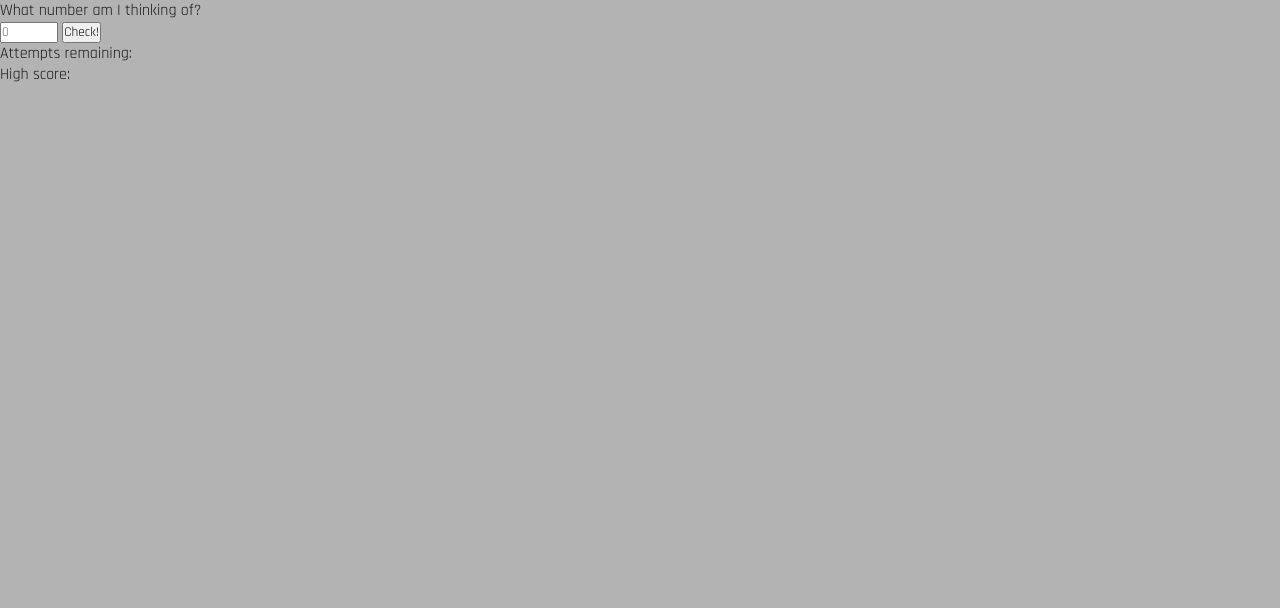
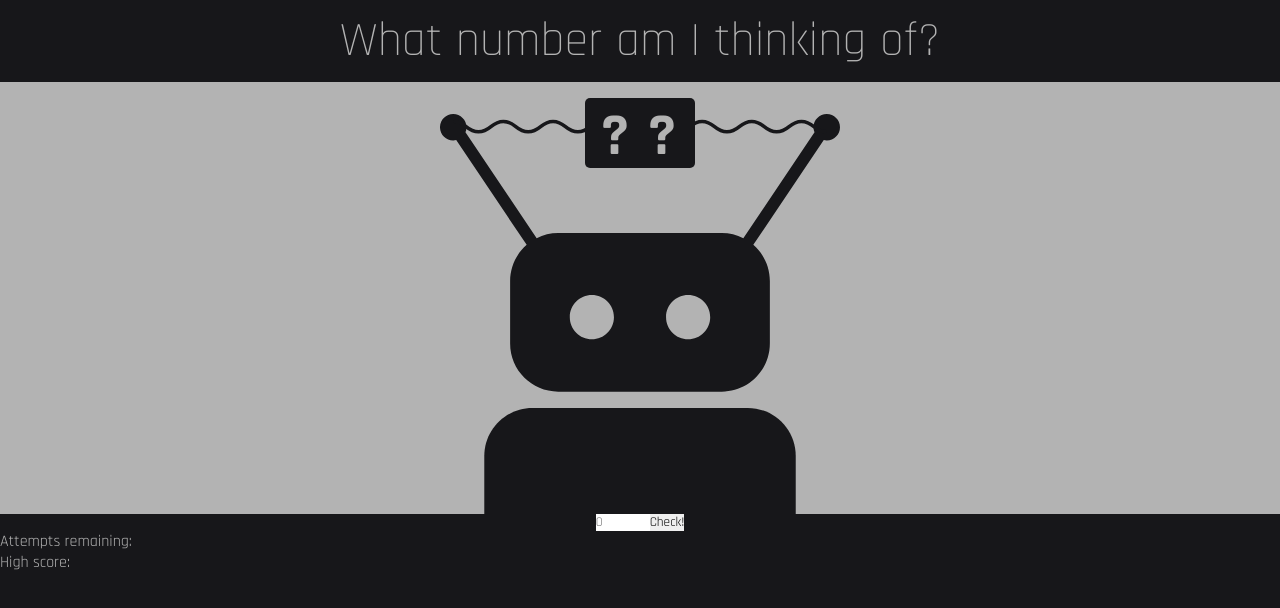
Before and after one commit to trayan-iliev/guess-the-number, a plain HTML site: page index.html in a window 1280 px wide. Drawn offline with Linux system fonts and the light colour scheme.

Commit message:
Top part of design

```diff
--- a/app.js
+++ b/app.js
@@ -4,6 +4,7 @@
 function checkNumber(robotNumber, userInput) {
   if (userInput == robotNumber) {
     document.querySelector(".robot-says").textContent = `You win!`;
+    document.querySelector(".robot-number-field").textContent = robotNumber;
     if (currentScore > highScore) highScore = currentScore;
   } else if (userInput >= robotNumber) {
     document.querySelector(".robot-says").textContent = `Try lower!`;
--- a/index.html
+++ b/index.html
@@ -16,9 +16,14 @@
   </head>
   <body>
     <div class="robot-says">What number am I thinking of?</div>
-    <input type="number" class="input" min="1" max="20" placeholder="0" />
-    <button type="submit" class="btn check">Check!</button>
-
+    <div class="robot">
+      <div class="robot-number-field">? ?</div>
+      <img class="robot-image" src="img/robot-default.svg" alt="" />
+    </div>
+    <section class="bottom">
+      <input type="number" class="input" min="1" max="20" placeholder="0" />
+      <button type="submit" class="btn check">Check!</button>
+    </section>
     <div class="score">
       <p>Attempts remaining:</p>
       <p>High score:</p>
--- a/style.css
+++ b/style.css
@@ -1,11 +1,61 @@
 * {
   margin: 0;
   padding: 0;
+  border: 0;
   box-sizing: border-box;
   font-family: "Rajdhani", sans-serif;
 }
 
 body {
+  background-color: #17171a;
+  color: #b3b3b3;
+}
+
+.robot {
+  padding-top: 1em;
   background-color: #b3b3b3;
-  color: #17171a;
+  justify-content: center;
+  align-items: center;
+  text-align: center;
 }
+
+.robot-number-field {
+  border-radius: 5px;
+  text-align: center;
+  position: absolute;
+  background-color: #17171a;
+  margin-left: -55px;
+  width: 110px;
+  height: 70px;
+  display: inline-block;
+  justify-content: center;
+  align-items: center;
+  color: #b3b3b3;
+  font-weight: 700;
+  font-size: 60px;
+  letter-spacing: 3px;
+}
+
+.robot img {
+  min-width: 100px;
+  max-width: 400px;
+  margin-top: 1em;
+  display: block;
+  margin-left: auto;
+  margin-right: auto;
+}
+
+.bottom {
+  display: flex;
+  font-weight: 300;
+  font-size: 50px;
+  justify-content: center;
+}
+
+.robot-says {
+  font-weight: 100;
+  font-size: 3em;
+  text-align: center;
+  padding-top: 10px;
+  padding-bottom: 10px;
+}
```
Also changed, not shown: img/robot-default.svg (added), 1 other file.
